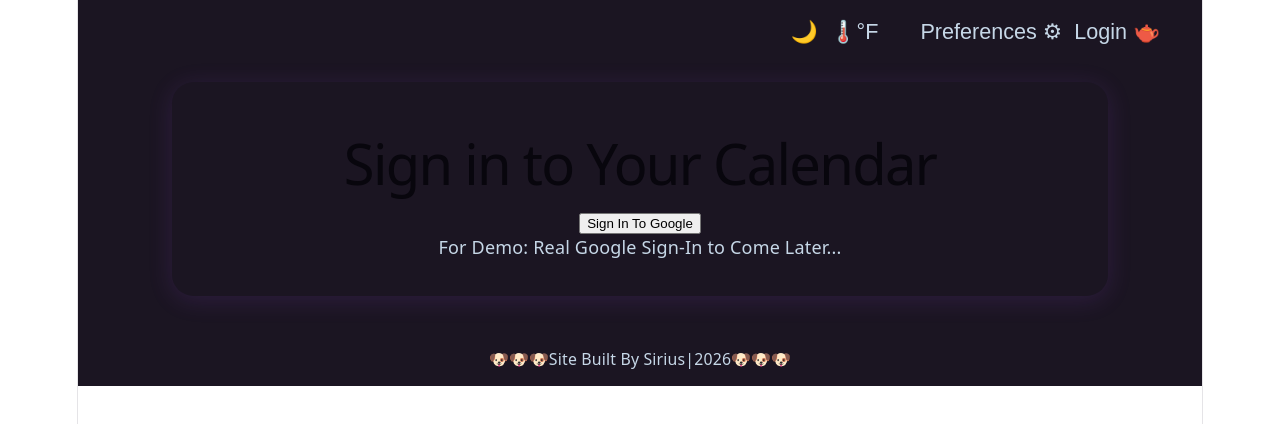
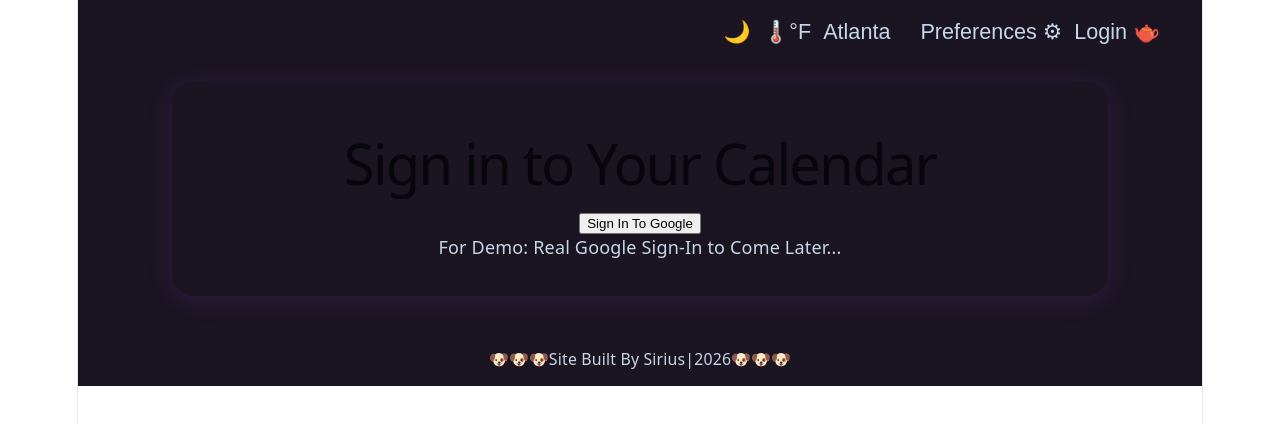
Before and after one commit to poisonpsychicghost-hue/Vue-Calendar-Project, a Vue app: page / in a window 1280 px wide. Shown: the top 424 px of the page. Built offline with nearby package versions, Linux system fonts and the light colour scheme; no server answers.

Commit message:
Finalized Store + Pref Button Wires

```diff
--- a/src/stores/calendarStore.js
+++ b/src/stores/calendarStore.js
@@ -18,7 +18,7 @@ export const useCalendarStore = defineStore('calendar', {
         unit: 'f',
         theme: 'dark',
         preferredLocations: ['Atlanta'],
-        activeLoactionIdx: 0,
+        activeLocationIdx: 0,
 
         recurringTasks: {
             monthly: [],
@@ -35,7 +35,7 @@ export const useCalendarStore = defineStore('calendar', {
         validLocations: (state) =>
             state.preferredLocations.filter(loc => loc && loc.trim() !== ''),
         currentLocation: (state) =>
-            state.preferredLocations[state.activeLoactionIdx] || '',
+            state.preferredLocations[state.activeLocationIdx] || '',
 
         viewWeekIdx: (state) => { const weeks = getWeeksOfYear(state.viewDate.getFullYear())
             return weeks.findIndex(w =>
@@ -83,11 +83,12 @@ export const useCalendarStore = defineStore('calendar', {
         },
         nextLocation() {
             if (!this.preferredLocations.length) return
-            this.activeLocationIdx = (this.activeLoactionIdx + 1) % this.preferredLocations.length
+            this.activeLocationIdx = (this.activeLocationIdx + 1) % this.preferredLocations.length
+
         },
         setActiveLocation(idx) {
             const valid = this.validLocations
-            if (idx < valid.length) this.activeLoactionIdx = idx
+            if (idx < valid.length) this.activeLocationIdx = idx
             else this.activeLocationIdx = 0
         },
         addLocation() {
@@ -98,7 +99,7 @@ export const useCalendarStore = defineStore('calendar', {
         removeLocation(idx) {
             this.preferredLocations.splice(idx, 1)
             if (this.activeLocationIdx >= this.preferredLocations.length) {
-                this.activeLoactionIdx = 0
+                this.activeLocationIdx = 0
             }
         },
         addRecurringTask(task) {
@@ -121,7 +122,7 @@ export const useCalendarStore = defineStore('calendar', {
             this.theme = ''
             this.unit = 'f'
             this.preferredLocations = ['Atlanta']
-            this.activeLoactionIdx = 0
+            this.activeLocationIdx = 0
             this.recurringTasks = {montly: [], weekly: []}
         }
     }
```
